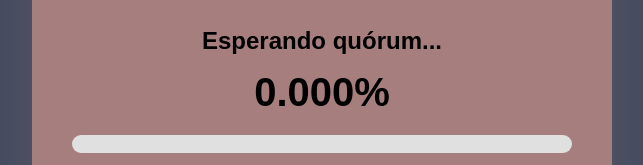
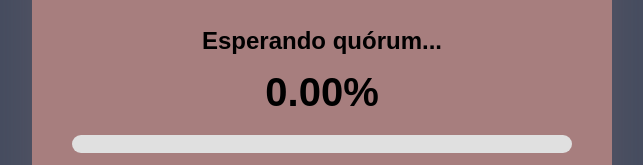
Before and after one commit to JDGrajalesAlvarez/sistema-asamblea, a React (Vite) app: page /PantallaCarga in a window 1280 px wide. Shown: the part 434-599 px from the top of the page, without its empty margins (318-961 px from the left). Built offline with nearby package versions, Linux system fonts and the light colour scheme; no server answers; the database is empty.

Commit message:
fix de pantalla carga x2

```diff
--- a/src/pages/PantallaCarga.jsx
+++ b/src/pages/PantallaCarga.jsx
@@ -50,7 +50,7 @@ function PantallaCarga() {
                 </h2>
 
                 <div className="carga-porcentaje">
-                    {totalCoeficiente.toFixed(3)}%
+                    {totalCoeficiente.toFixed(2)}%
                 </div>
 
                 <div className="progress-bar-container">
```
